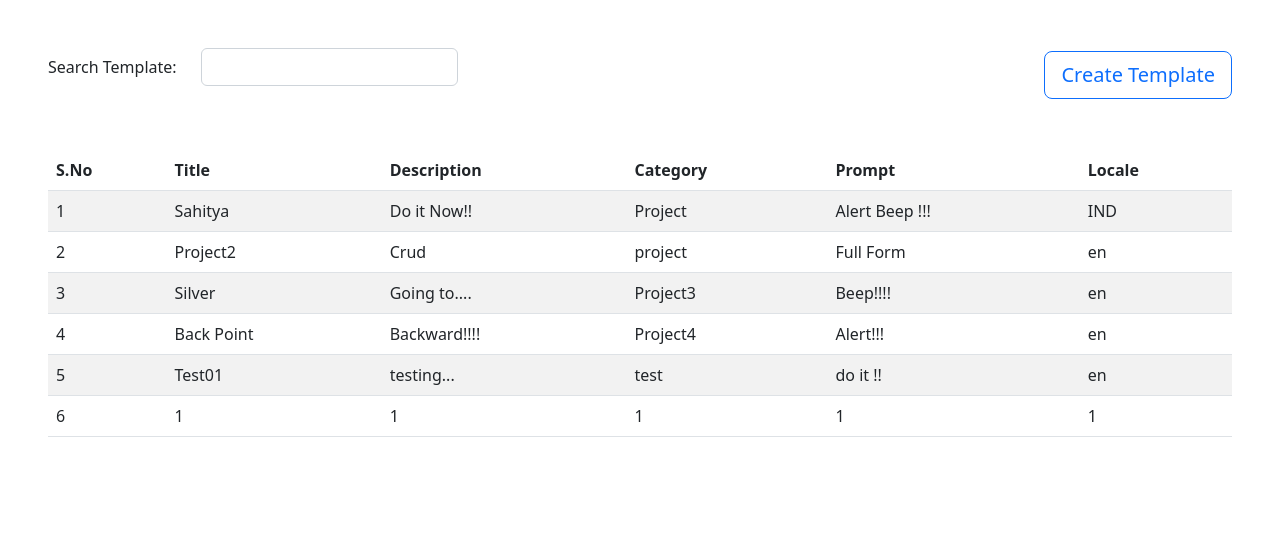
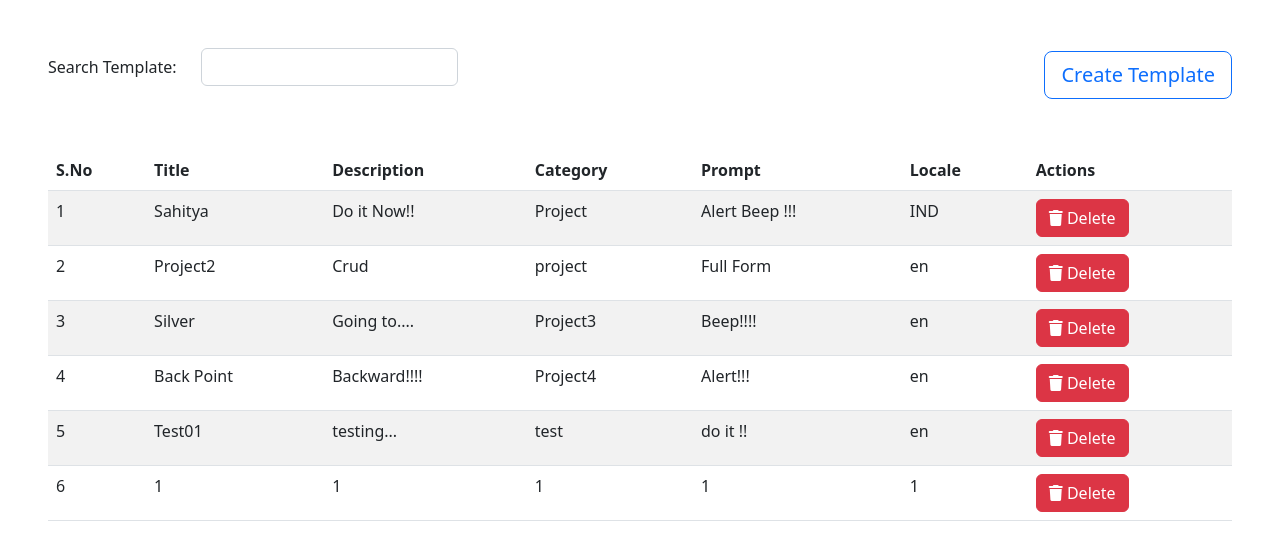
Before and after one commit to Sahitya324/Angular-Project, an Angular app: page /templates in a window 1280 px wide. Shown: the top 560 px of the page. Built offline with nearby package versions, Linux system fonts and the light colour scheme; data requests are answered from the project's data file.

Commit message:
Delete API and Integration added

```diff
--- a/src/app/template-list/template-list.component.html
+++ b/src/app/template-list/template-list.component.html
@@ -32,6 +32,7 @@
       <th scope="col">Category</th>
       <th scope="col">Prompt</th>
       <th scope="col">Locale</th>
+      <th scope="col">Actions</th>
     </tr>
   </thead>
   <tbody>
@@ -78,6 +79,15 @@
           [result]="item.locale"
           [term]="filter.value"
         ></ngb-highlight>
+      </td>
+      <td routerLink="/templates/{{item.id}}">
+        <button
+          type="button"
+          class="btn btn-danger"
+          (click)="deleteTemplate(item.id)"
+        >
+        <i class="fas fa-trash"></i> Delete
+        </button>
       </td>
     </tr>
   </tbody>
--- a/src/app/template-list/template-list.component.ts
+++ b/src/app/template-list/template-list.component.ts
@@ -70,6 +70,10 @@ export class TemplateListComponent {
     })
   }
 
+  deleteTemplate(id: any) {
+    this.api.deleteTemplate(id).subscribe((res => {}))
+  }
+
   searchData(event: any) {
     const text = event.target.value;
     const term = text.toLowerCase();
```
